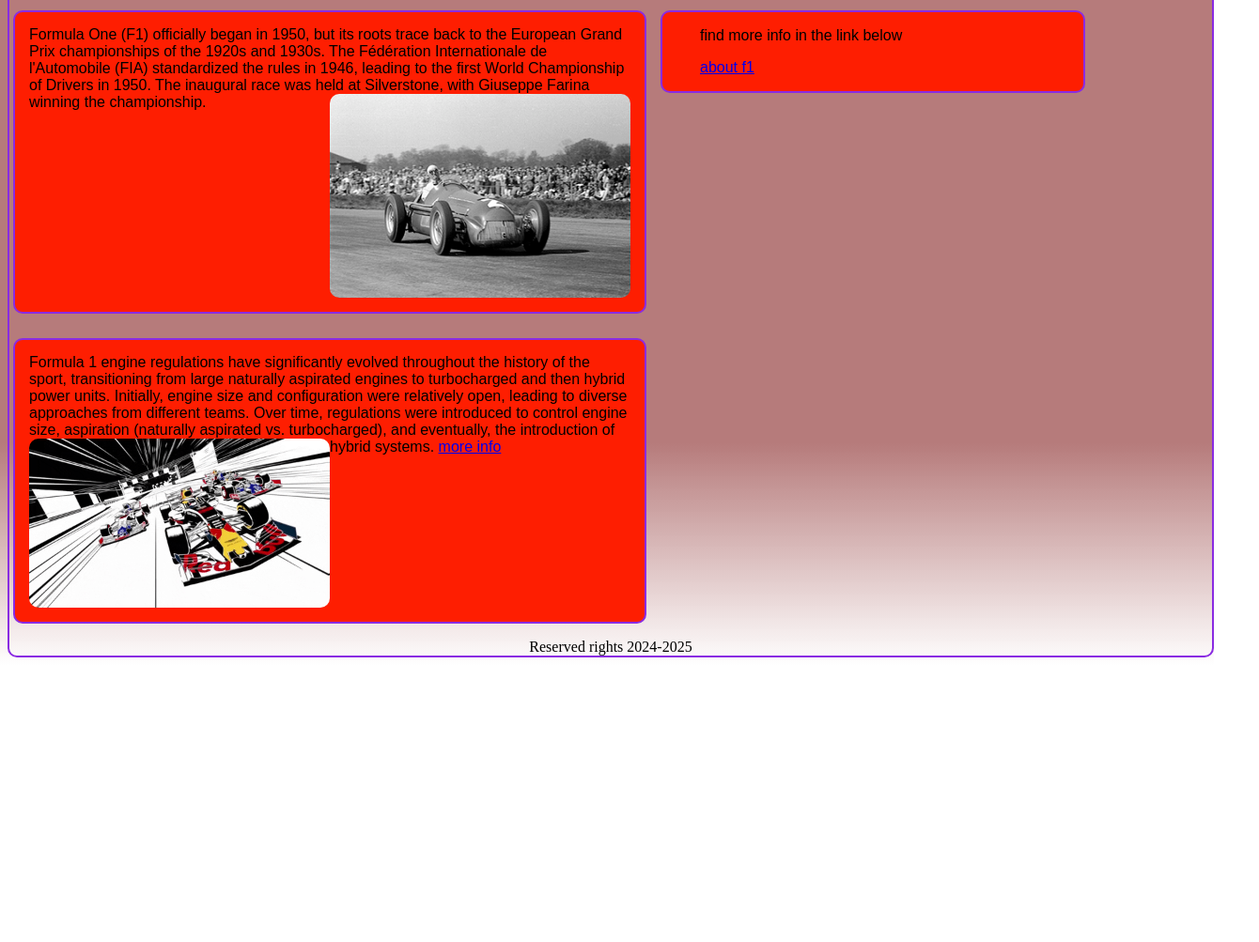
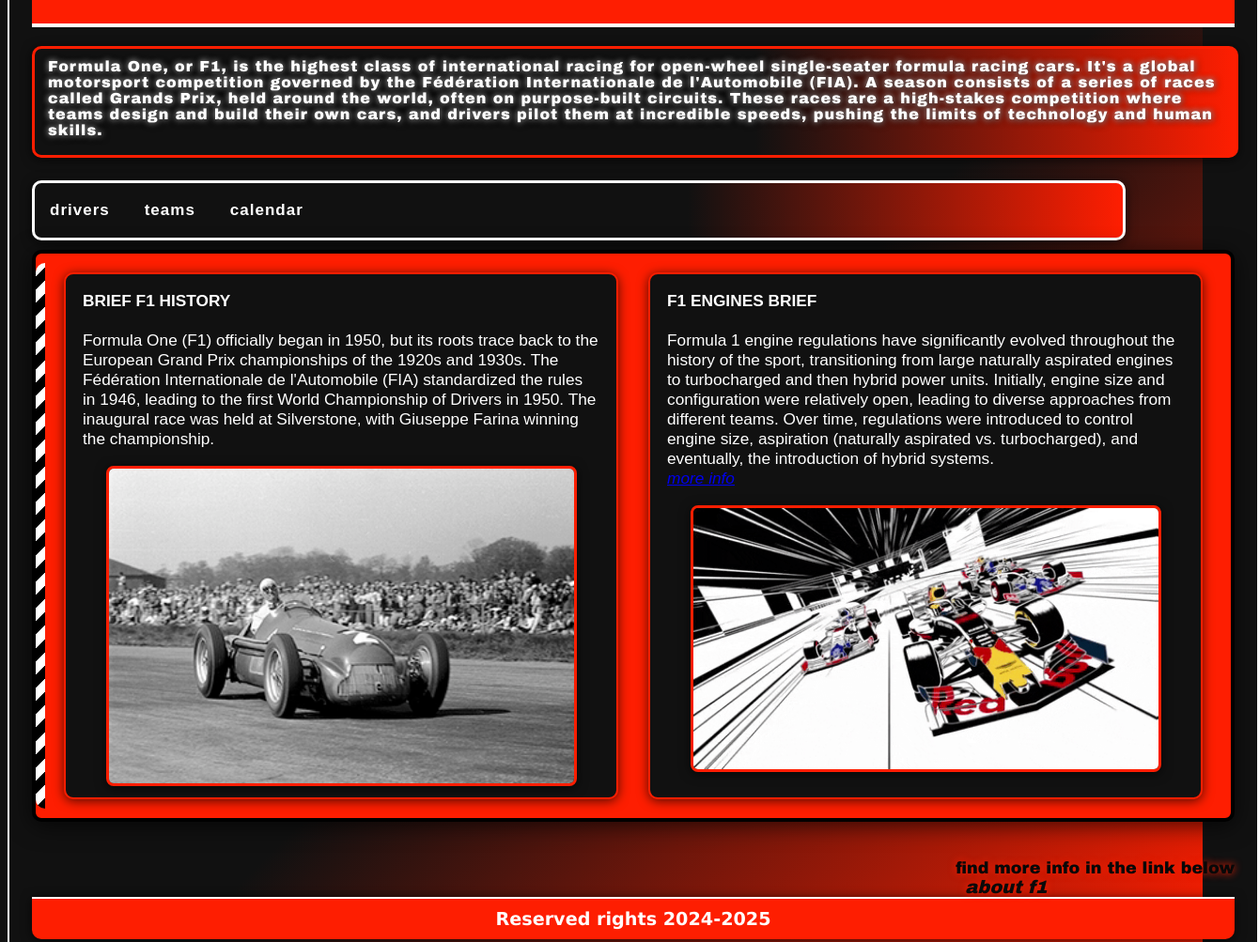
Before and after one commit to Juanda1211/f1history2025, a plain HTML site: page index.html in a window 1280 px wide. Shown: the part 473-1476 px from the top of the page at 94% size, 1340 px wide, since content can reach past the window. Before the commit the page ends 1181 px from the top, so only its background shows below. Drawn offline with Linux system fonts and the light colour scheme.

Commit message:
f1history2025

```diff
--- a/f1.css
+++ b/f1.css
@@ -1,123 +1,277 @@
-body{
- background: linear-gradient(rgb(182, 123, 123) 80%,transparent);
- border: 2px blueviolet solid;
+body {
+  background: linear-gradient(135deg, #111 60%, #fe1e01 100%);
+  border: 2px #fff solid;
   border-radius: 10px;
-width:100%;
-display: flow-root;}
-
-.container div h2{
-font-size: 13px;
-font-family: Arial, Helvetica, sans-serif;
-padding-left: 5px;
-background: #fe1e01;
-border: 2px blueviolet solid;
-border-radius: 10px;
-margin: 2px;
-width: 90%;
-margin-top: 10px;
-color: rgb(0, 0, 0);
+  width: 100%;
+  display: flow-root;
+  color: #fff;
+  font-family: 'Arial Black', Arial, Helvetica, sans-serif;
+  padding: 18px 24px;
 }
 
-img{width: 50%;
+.container div h2 {
+  font-size: 1em;
+  font-family: 'Arial Black', Arial, Helvetica, sans-serif;
+  padding: 10px 10px 18px 14px;
+  background: linear-gradient(90deg, #111 60%, #fe1e01 100%);
   border-radius: 10px;
-
-}
-#img1{
-  float: right;
-
-}
-#img2{
-  float: left;
-
+  margin: 18px 0 24px 0;
+  width: 98%;
+  color: #fff;
+  border: 3px solid #fe1e01;
+  box-shadow: 0 2px 12px #000a;
+  letter-spacing: 1px;
+  text-shadow: 1px 1px 8px #000, 0 0 6px #fff;
 }
 
-
-.header{
-background: #fe1e01;
-padding: 1px;
-
+img {
+  width: 50%;
+  border-radius: 10px;
+  border: none;
+  box-shadow: 0 4px 16px #000a;
+  margin-bottom: 20px;
 }
 
-
-.section1 hgroup p{
-background: #fe1e01;
-border: 2px blueviolet solid;
-border-radius: 10px;
-padding: 15px;
-font-family: Arial, Helvetica, sans-serif;
-width: 50%;
-float: left;
-margin-left: 4px;
-margin-top: 10px;
+#img1, #img2, #img4 {
+  border: 3px solid #fe1e01;
+  box-shadow: 0 2px 12px #000a;
 }
 
+.header {
+  background: #fe1e01;
+  color: #fff;
+  padding: 20px 0 20px 30px;
+  font-size: 2.5em;
+  font-weight: bold;
+  letter-spacing: 2px;
+  text-shadow: 2px 2px 8px #000, 0 0 10px #fff;
+  border-bottom: 4px solid #fff;
+  border-radius: 10px 10px 0 0;
+  margin-bottom: 20px;
+}
 
-.bottom{
+.section1 {
+  display: flex;
+  align-items: flex-start;
+  background: #fe1e01;
+  border-radius: 10px;
+  border: 4px solid #000;
+  box-shadow: 0 4px 24px #000a;
+  padding: 20px 30px;
+  margin-bottom: 30px;
+  position: relative;
+}
+
+.section1::before {
+  content: '';
+  position: absolute;
+  left: 0;
+  top: 10px;
+  bottom: 10px;
+  width: 10px;
+  background: repeating-linear-gradient(
+    135deg,
+    #fff 0 10px,
+    #000 10px 20px
+  );
+  border-radius: 10px 0 0 10px;
+}
+
+.section1 hgroup,
+.section1 p:not(:last-child) {
+  display: flex;
+  flex-direction: column;
+  color: #fff;
+}
+
+.section1 p:last-child {
+  margin-left: auto;
+  width: 40%;
+  float: none;
+  background: #111;
+  color: #fe1e01;
+  border-radius: 10px;
+  border: 2px solid #fff;
+  box-shadow: 0 2px 12px #000a;
+  padding: 15px;
+}
+
+.bottom {
   text-align: center;
-font: bold blue verdana;
-clear: both;}
+  font: bold 1.2em verdana;
+  clear: both;
+  color: #fff;
+  background: #fe1e01;
+  border-radius: 0 0 10px 10px;
+  border-top: 2px solid #fff;
+  padding: 10px 0;
+  box-shadow: 0 2px 12px #000a;
+}
 
-aside{
-background: #fe1e01;
-border: 2px blueviolet solid;
+.column {
+  background: #111;
+  border: 2px #fe1e01 solid;
   border-radius: 10px;
-width: 35%;
-display: inline-block ;
-position: absolute;
-margin-left: 15px;
+  width: 30%;
+  display: grid;
+  margin-left: 5px;
   margin-right: 5px;
   font-family: Arial, Helvetica, sans-serif;
   margin-top: 10px;
+  margin-bottom: 10px;
+  color: #fff;
+  box-shadow: 0 2px 12px #000a;
+  transition: transform 0.2s, box-shadow 0.2s;
 }
 
+.column:hover {
+  transform: scale(1.04);
+  box-shadow: 0 6px 24px #fe1e01cc;
+}
 
 .tab {
   overflow: hidden;
-  border: 2px solid blueviolet;
-  background-color: #fe1e01;
+  border: 3px solid #fff;
+  background: linear-gradient(90deg, #111 60%, #fe1e01 100%);
   border-radius: 10px;
   width: 90.5%;
   margin-bottom: 10px;
   display: flex;
-  margin: 2px;
+  box-shadow: 0 2px 12px #000a;
 }
-#drivers img{
+
+#drivers img {
   width: 100px;
-
 }
 
 .tab button {
-  background-color: inherit;
+  background-color: transparent;
+  color: #fff;
   float: left;
   border: none;
   outline: none;
   cursor: pointer;
-  padding: 14px 16px;
-  transition: 0.5s;
+  padding: 19px 16px;
+  transition: 0.5s, color 0.2s;
   font-size: 17px;
-  border: 2px solid blueviolet;
   border-radius: 10px;
   font-family: Arial, Helvetica, sans-serif;
+  font-weight: bold;
+  letter-spacing: 1px;
+  margin-right: 5px;
 }
 
-
 .tab button:hover {
-  background-color: #ddd;
+  background-color: #fe1e01;
+  color: #111;
+  box-shadow: 0 0 8px #fff;
 }
 
-
 .tab button.active {
-  background-color: #ccc;
+  background-color: #fff;
+  color: #fe1e01;
+  box-shadow: 0 0 12px #fe1e01;
 }
-
 
 .tabcontent {
   display: none;
-  padding: 6px 12px;
-  border: 1px solid blueviolet;
+  padding: 16px 24px;
+  border: 2px solid #fff;
   border-top: none;
-  background: #fe1e01;
+  background: #111;
+  border-radius: 0 0 10px 10px;
+  font-family: Arial, Helvetica, sans-serif;
+  width: 89%;
+  color: #fff;
+  box-shadow: 0 2px 12px #000a;
+}
+
+aside {
+  position: fixed;
+  right: 30px;
+  bottom: 30px;
+  width: 240px;
+  height: auto;
+  background: #111;
+  color: #fff;
+  border-radius: 10px 10px 0 0;
+  border: 3px solid #fe1e01;
+  box-shadow: -4px 4px 16px #000a;
+  overflow-y: auto;
+  z-index: 1000;
+  padding: 18px 15px 18px 20px;
+  display: flex;
+  flex-direction: column;
+  align-items: flex-start;
+}
+
+aside.blockquote, aside .column, aside.column {
+  background: none;
+  border: none;
+  box-shadow: none;
+  color: inherit;
+  padding: 0;
+}
+
+.history-grid {
+  display: grid;
+  grid-template-columns: 1fr 1fr;
+  gap: 32px;
+  width: 100%;
+}
+
+.history-item {
+  background: #111;
+  color: #fff;
   border-radius: 10px;
-  font-family:Arial, Helvetica, sans-serif;
-  width: 89%;
+  border: 2px solid #fe1e01;
+  box-shadow: 0 2px 12px #000a;
+  padding: 18px 18px 12px 18px;
+  font-family: Arial, Helvetica, sans-serif;
+  font-size: 1.08em;
+  display: flex;
+  flex-direction: column;
+  align-items: flex-start;
 }
+
+.history-item img {
+  width: 90%;
+  margin: 18px auto 0 auto;
+  border-radius: 8px;
+  border: 2px solid #fff;
+  box-shadow: 0 2px 8px #000a;
+}
+
+.aside-info {
+  position: static;
+  right: auto;
+  bottom: auto;
+  margin: 40px 0 0 auto;
+  background: none;
+  color: #080808;
+  font-size: 1.1em;
+  z-index: 1000;
+  padding: 0;
+  border: none;
+  box-shadow: none;
+  text-align: right;
+  overflow: visible;
+  max-height: none;
+  text-shadow: 0 0 8px #fe1e01;
+  width: fit-content;
+}
+
+.aside-info a {
+  color: #0a0a0a;
+  font-weight: bold;
+  text-decoration: none;
+  margin-left: 10px;
+  font-size: 1.1em;
+  transition: color 0.2s;
+}
+
+@media (max-width: 900px) {
+  .history-grid {
+    grid-template-columns: 1fr;
+  }
+}
--- a/f1.js
+++ b/f1.js
@@ -1,14 +1,23 @@
 function openCity(evt, Name) {
-
   var i, tabcontent, tablinks;
   tabcontent = document.getElementsByClassName("tabcontent");
+  tablinks = document.getElementsByClassName("tablinks");
+  var clickedTab = document.getElementById(Name);
+  // If the clicked tab is already open, close it
+  if (clickedTab && clickedTab.style.display === "block") {
+    clickedTab.style.display = "none";
+    for (i = 0; i < tablinks.length; i++) {
+      tablinks[i].className = tablinks[i].className.replace(" active", "");
+    }
+    return;
+  }
+  // Otherwise, show the clicked tab and hide others
   for (i = 0; i < tabcontent.length; i++) {
     tabcontent[i].style.display = "none";
   }
-  tablinks = document.getElementsByClassName("tablinks");
   for (i = 0; i < tablinks.length; i++) {
     tablinks[i].className = tablinks[i].className.replace(" active", "");
   }
-  document.getElementById(Name).style.display = "block";
+  clickedTab.style.display = "block";
   evt.currentTarget.className += " active";
 }
--- a/index.html
+++ b/index.html
@@ -44,28 +44,32 @@
 </div>
      <section class="section1">
         <article>
-        <hgroup>
-       <p>Formula One (F1) officially began in 1950, but its roots trace back to the European Grand Prix championships of the 1920s and 1930s.
-        The Fédération Internationale de l'Automobile (FIA) standardized the rules in 1946, leading to the first World Championship of Drivers in 1950.
-        The inaugural race was held at Silverstone, with Giuseppe Farina winning the championship. <img id="img1" src="images copy/farina.jpg" alt="f1 farina"></p>
-                <p>Formula 1 engine regulations have significantly evolved throughout the history of the sport,
-                     transitioning from large naturally aspirated engines to turbocharged and then hybrid power units.
-                      Initially, engine size and configuration were relatively open, leading to diverse approaches from different
-                      teams. Over time, regulations were introduced to control engine size, aspiration (naturally aspirated vs.
-                      turbocharged), and eventually, the introduction of hybrid systems. <a href="https://www.formula1.com/en/latest/article/watch-a-brief-history-lession-on-the-evolution-of-formula-1-engines.4CePUwEOAwNKVaDeWCeFnW">more info</a><img id="img2" src="images copy/f1 gif.gif" alt="f1 gif"></p>
+          <div class="history-grid">
+            <div class="history-item">
+              <strong>BRIEF F1 HISTORY</strong><br>
+              Formula One (F1) officially began in 1950, but its roots trace back to the European Grand Prix championships of the 1920s and 1930s.
+              The Fédération Internationale de l'Automobile (FIA) standardized the rules in 1946, leading to the first World Championship of Drivers in 1950.
+              The inaugural race was held at Silverstone, with Giuseppe Farina winning the championship.
+              <img id="img1" src="images copy/farina.jpg" alt="f1 farina">
+            </div>
+            <div class="history-item">
+              <strong>F1 ENGINES BRIEF</strong><br>
+              Formula 1 engine regulations have significantly evolved throughout the history of the sport,
+              transitioning from large naturally aspirated engines to turbocharged and then hybrid power units.
+              Initially, engine size and configuration were relatively open, leading to diverse approaches from different
+              teams. Over time, regulations were introduced to control engine size, aspiration (naturally aspirated vs.
+              turbocharged), and eventually, the introduction of hybrid systems.
+              <a href="https://www.formula1.com/en/latest/article/watch-a-brief-history-lession-on-the-evolution-of-formula-1-engines.4CePUwEOAwNKVaDeWCeFnW"><i> more info</i></a>
+              <img id="img2" src="images copy/f1 gif.gif" alt="f1 gif">
+            </div>
+          </div>
+        </article>
+      </section>
 
-        </hgroup>
-     </article>
-  </section>
 
-     <aside class="column">
-     <blockquote cite="https://f1tv.formula1.com/">
+     <aside class="aside-info">
         find more info in the link below
-     </blockquote>
-     <blockquote cite="https://f1tv.formula1.com/">
-
-       <a href="https://f1tv.formula1.com/">about f1 </a>
-     </blockquote>
+        <a href="https://f1tv.formula1.com/"><i>about f1</i></a>
      </aside>
 
      <footer class="bottom">
```
Lines whose indentation alone changed are shown as unchanged.
